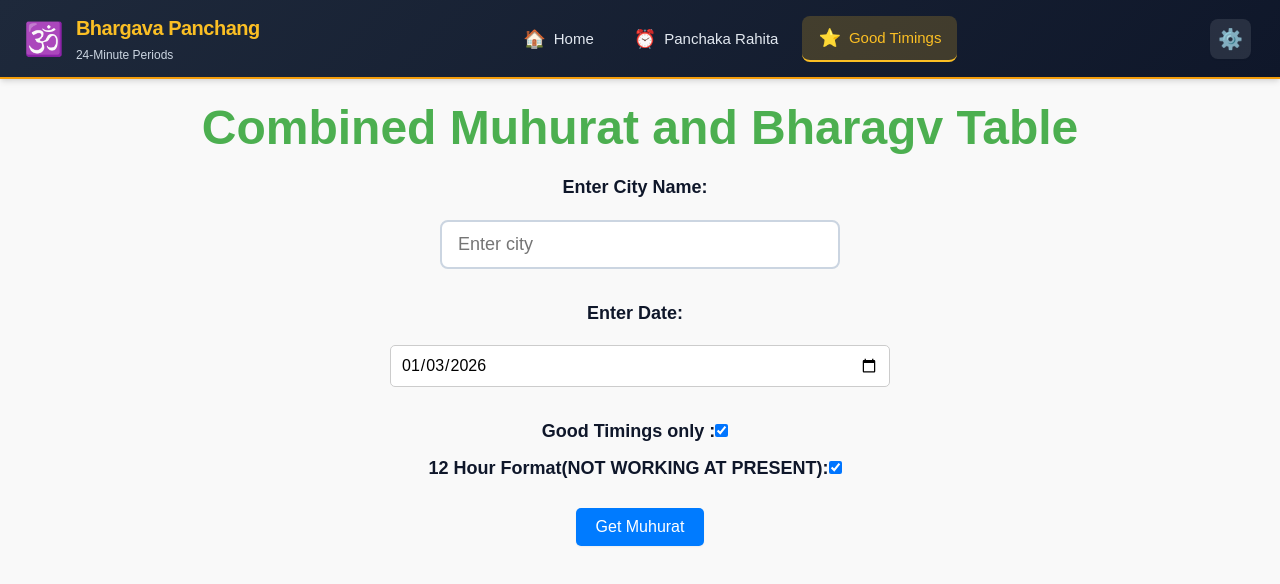
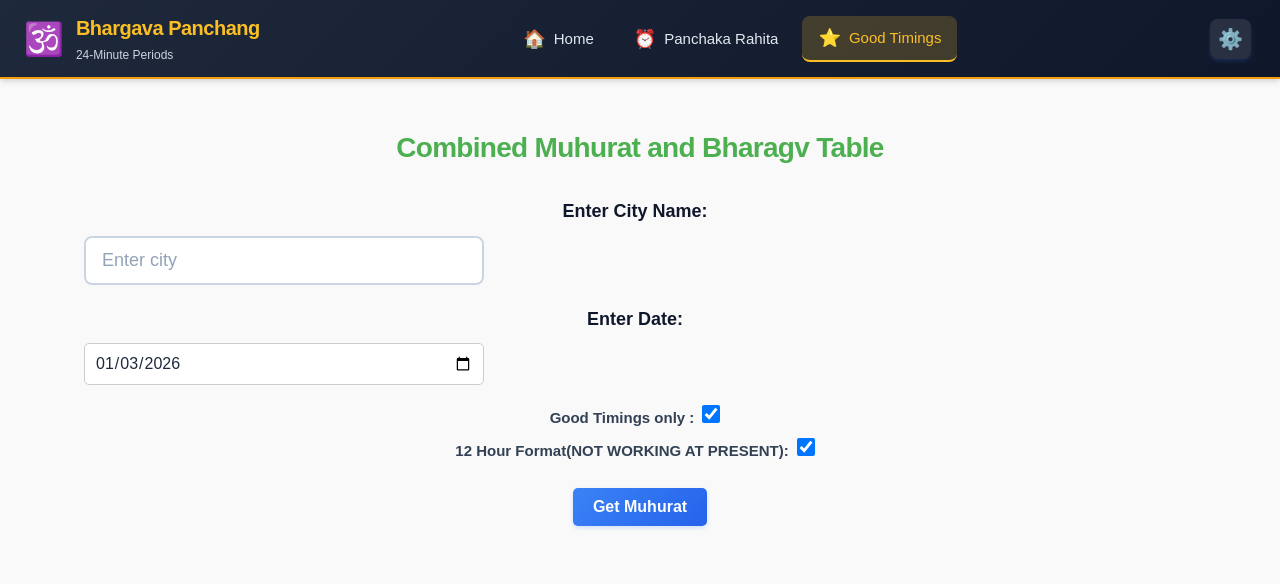
Before and after one commit to ucs200525/panchBotNewTele, a React (Create React App) app in the folder frontend/: page /combine in a window 1280 px wide. Shown: the top 584 px of the page. Built offline with nearby package versions, Linux system fonts and the light colour scheme.

Commit message:
Improve desktop CSS: smaller fonts, better input styling, professional buttons

```diff
--- a/frontend/src/pages/style.css
+++ b/frontend/src/pages/style.css
@@ -63,23 +63,27 @@ body {
 /* ========================================
    Buttons
    ======================================== */
-button {
-  background-color: var(--color-primary);
-  color: var(--color-white);
-  padding: var(--space-3) var(--space-6);
+/* Buttons */
+button,
+.fetch-btn,
+.btn {
+  padding: 0.75rem 1.5rem;
+  font-size: 0.9375rem;
+  font-weight: 600;
+  color: #ffffff;
+  background: linear-gradient(135deg, #3b82f6 0%, #2563eb 100%);
   border: none;
-  border-radius: var(--radius-md);
+  border-radius: 0.5rem;
   cursor: pointer;
-  font-size: var(--text-base);
-  font-weight: var(--font-medium);
-  transition: all var(--transition-fast);
-  box-shadow: var(--shadow-sm);
+  transition: all 0.2s ease;
+  box-shadow: 0 2px 4px rgba(59, 130, 246, 0.2);
 }
 
-button:hover {
-  background-color: var(--color-primary-dark);
+button:hover,
+.fetch-btn:hover {
+  background: linear-gradient(135deg, #2563eb 0%, #1d4ed8 100%);
   transform: translateY(-1px);
-  box-shadow: var(--shadow-md);
+  box-shadow: 0 4px 8px rgba(59, 130, 246, 0.3);
 }
 
 button:active {
@@ -295,6 +299,101 @@ th {
   margin: var(--space-4);
 }
 
+/* ========================================
+   Global Styles & Typography
+   ======================================== */
+
+/* Page Content Container */
+.content {
+  max-width: 1200px;
+  margin: 0 auto;
+  padding: 2rem 1.5rem;
+}
+
+/* Headings - Professional sizing */
+h1 {
+  font-size: 1.75rem;
+  font-weight: 700;
+  color: #1e293b;
+  text-align: center;
+  margin: 1.5rem 0 2rem;
+  letter-spacing: -0.025em;
+}
+
+h2 {
+  font-size: 1.25rem;
+  font-weight: 600;
+  color: #475569;
+  text-align: center;
+  margin: 1.5rem 0 1rem;
+}
+
+h3 {
+  font-size: 1.125rem;
+  font-weight: 600;
+  color: #64748b;
+  margin: 1rem 0;
+}
+
+/* Form Sections */
+.form-section {
+  max-width: 600px;
+  margin: 0 auto 2rem;
+  text-align: center;
+}
+
+/* Labels - Clean and readable */
+label,
+.entercity,
+.date,
+.showNonBlue,
+.is12HourFormat {
+  display: block;
+  font-size: 0.9375rem;
+  font-weight: 600;
+  color: #334155;
+  margin-bottom: 0.5rem;
+  text-align: center;
+}
+
+/* Input Fields - Professional styling */
+input[type="text"],
+input[type="date"],
+.city,
+.enterdate {
+  width: 100%;
+  max-width: 400px;
+  padding: 0.75rem 1rem;
+  font-size: 0.9375rem;
+  color: #1e293b;
+  background: #ffffff;
+  border: 2px solid #e2e8f0;
+  border-radius: 0.5rem;
+  transition: all 0.2s ease;
+  margin: 0 auto;
+  display: block;
+}
+
+input[type="text"]:focus,
+input[type="date"]:focus,
+.city:focus,
+.enterdate:focus {
+  outline: none;
+  border-color: #3b82f6;
+  box-shadow: 0 0 0 3px rgba(59, 130, 246, 0.1);
+}
+
+input[type="text"]::placeholder {
+  color: #94a3b8;
+}
+
+/* Checkboxes */
+input[type="checkbox"] {
+  margin-left: 0.5rem;
+  width: 1.125rem;
+  height: 1.125rem;
+  cursor: pointer;
+}
 /* ========================================
    Responsive Design - Mobile First
    ======================================== */
```
